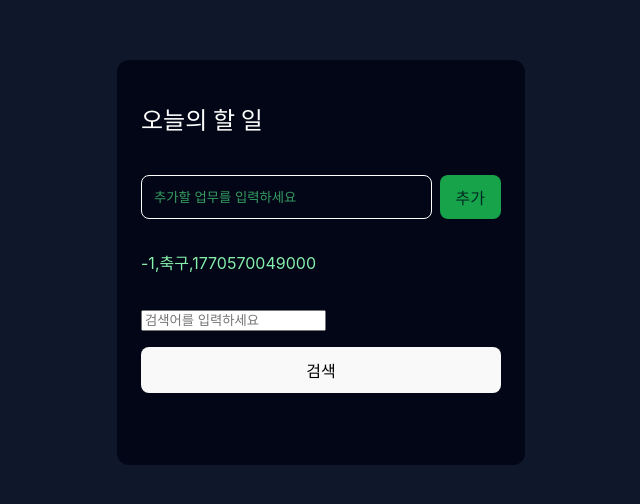
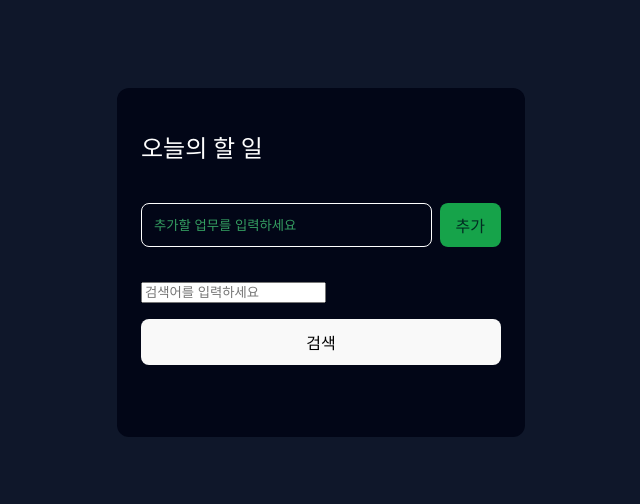
Before and after one commit to domino3333/react-diy, a React (Vite) app in the folder todo-app-diy/: page / in a window 1280 px wide. Shown: the part 138-642 px from the top of the page, without its empty margins (319-959 px from the left). Built offline with nearby package versions, Linux system fonts and the light colour scheme.

Commit message:
reducer로 바꿔보기

```diff
--- a/todo-app-diy/src/App.jsx
+++ b/todo-app-diy/src/App.jsx
@@ -2,28 +2,45 @@ import './App.css'
 import Adder from './components/Adder'
 import Header from './components/Header'
 import List from './components/List'
-import { useState,useRef } from 'react'
+import { useState,useRef,useReducer } from 'react'
+
+
+function reducer(state,action){
+  if(action.type === 'added'){
+    return [...state,{
+      id:action.id++,
+      content:action.content,
+      date:action.date
+    }]
+  }
+}
 
 function App() {
   const idRef = useRef(0);
 
-  const [todos, setTodos] = useState([{
-    id: -1,
-    content: "축구",
-    date: new Date().getTime()
-  }]);
+  const [tasks, dispatch] = useReducer(reducer,[]);
 
-  const addContentToTodos = (content) => {
+  // const addContentToTodos = (content) => {
 
-    if (content === '') return;
+  //   if (content === '') return;
 
-    const newContent = {
-      id:idRef.current++,
-      content:content,
+  //   const newContent = {
+  //     id:idRef.current++,
+  //     content:content,
+  //     date:new Date().getTime()
+  //   }
+
+  //   setTodos([...todos, newContent])
+  // }
+
+  const handleAddTask = (content) => {
+
+    dispatch({
+      //액션 객체
+      type:'added',
+      id:idRef.current,
       date:new Date().getTime()
-    }
-
-    setTodos([...todos, newContent])
+    });
   }
 
   return (
@@ -31,9 +48,9 @@ function App() {
       <div className='App'>
 
         <Header />
-        <Adder addContentToTodos={addContentToTodos} />
-        <List todos={todos}/>
-        <p>{console.log({ todos })}</p>
+        <Adder addContentToTodos={handleAddTask} />
+        <List todos={tasks}/>
+        <p>{console.log({ tasks })}</p>
       </div>
     </>
   )
```
